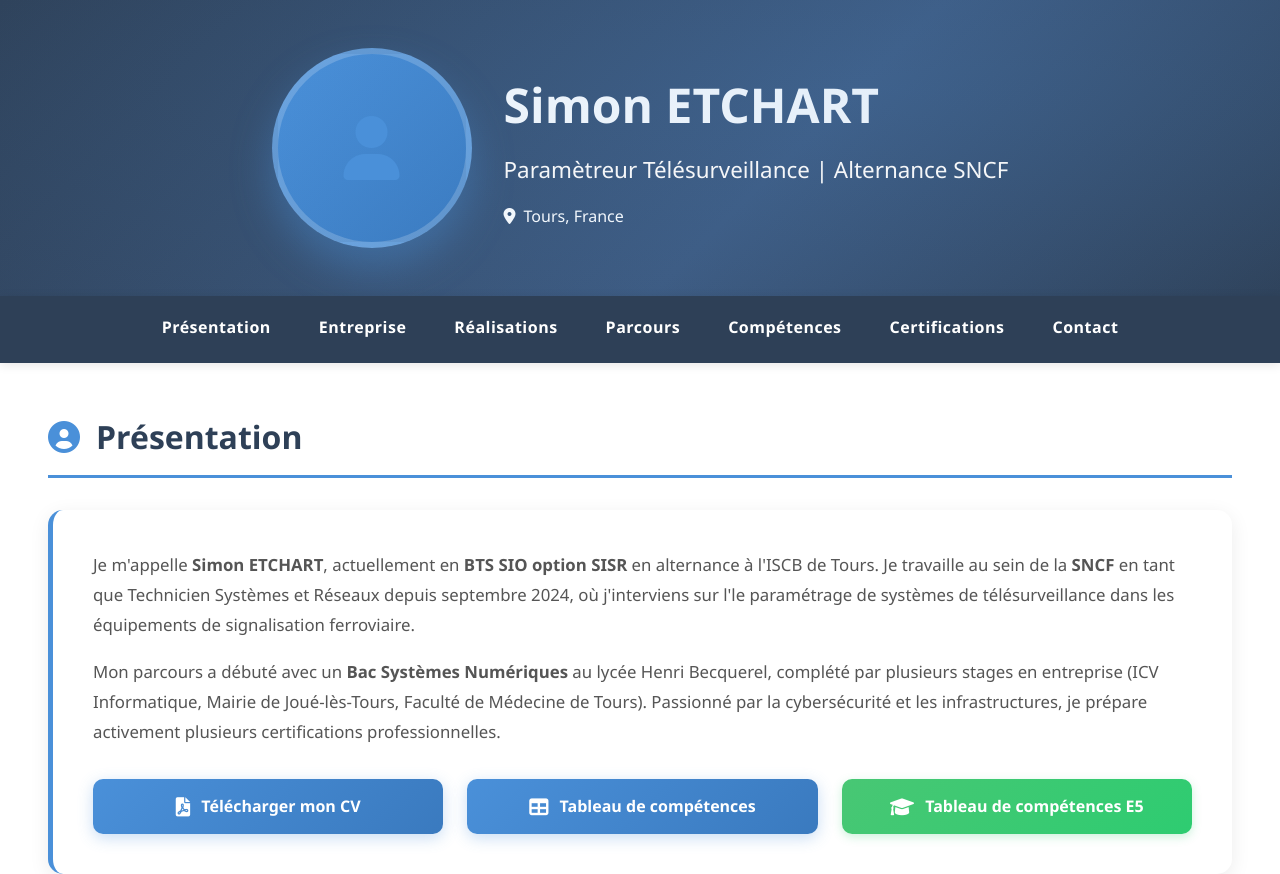
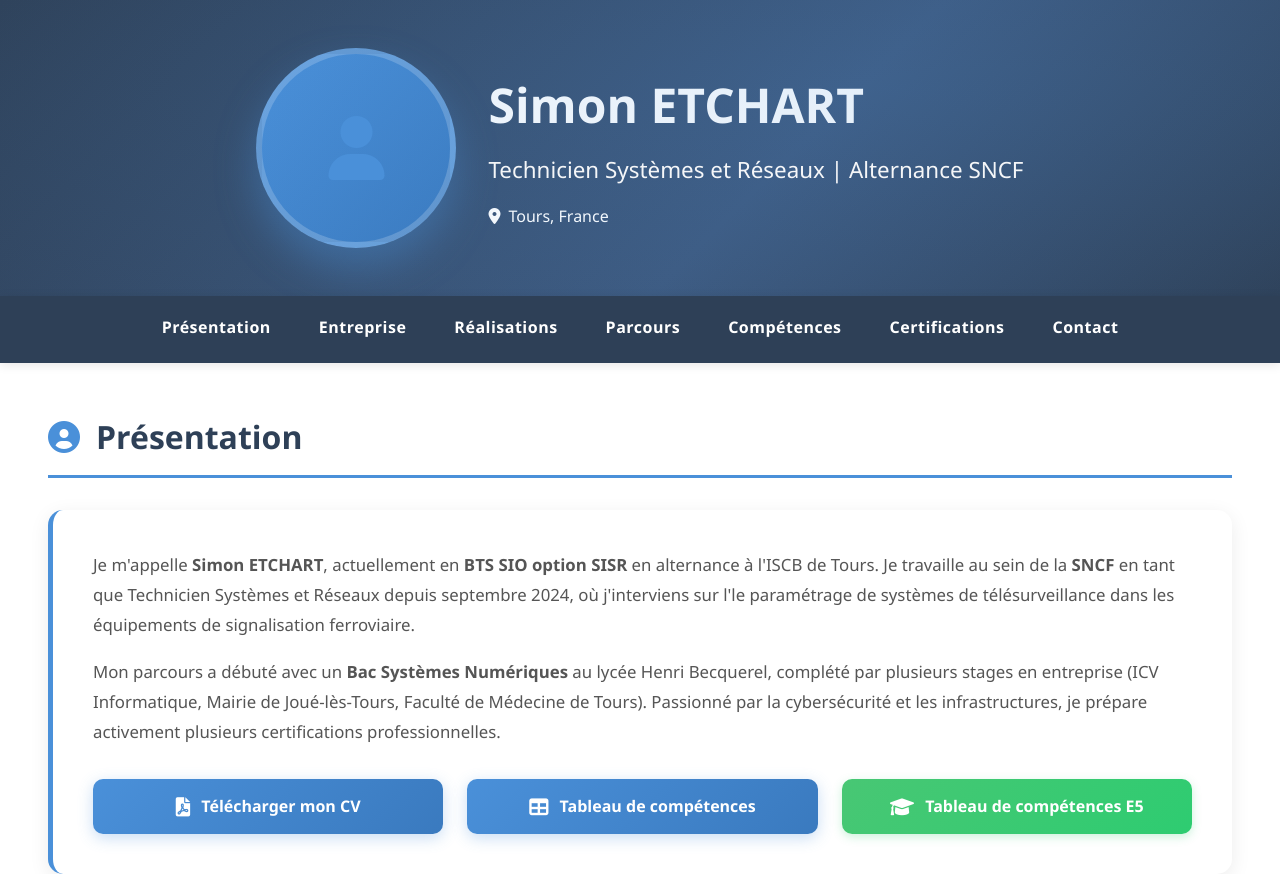
Before and after one commit to simon-etc/portfolio, a website: page index.html in a window 1280 px wide. Shown: the top 874 px of the page. Drawn offline with Linux system fonts and the light colour scheme.

Commit message:
Update index.html

```diff
--- a/index.html
+++ b/index.html
@@ -1187,7 +1187,7 @@
                 </div>
                 <div class="profile-info">
                     <h1>Simon ETCHART</h1>
-                    <p class="subtitle">Paramètreur Télésurveillance | Alternance SNCF</p>
+                    <p class="subtitle">Technicien Systèmes et Réseaux | Alternance SNCF</p>
                     <div class="header-contact">
                         <div class="header-contact-item">
                             <i class="fas fa-map-marker-alt"></i>
```
